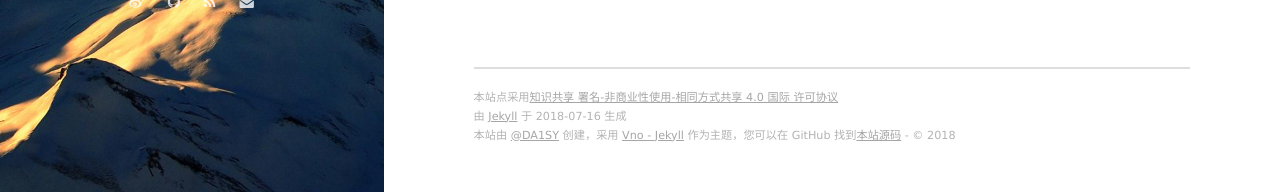
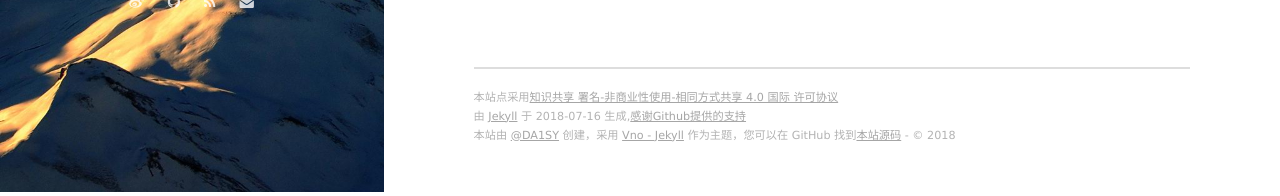
Before and after one commit to linusboyle/linusboyle.cn, a Jekyll site: the page built from _posts/2018-02-08-Kali-DNS+MS10-002.md, in a window 1280 px wide. Shown: the part 708-904 px from the top of the page. Built offline with Jekyll 4.4.1, drawn with Linux system fonts in a browser that asks for light colours; nearby versions of some CDN libraries; our own code applies the rules of GitHub Pages for plain Markdown files.

Commit message:
Update footer.html

```diff
--- a/_includes/footer.html
+++ b/_includes/footer.html
@@ -1,7 +1,7 @@
 <section class="footer">
     <footer>
     	<span class="footer__copyright">本站点采用<a href="http://creativecommons.org/licenses/by-nc-sa/4.0/">知识共享 署名-非商业性使用-相同方式共享 4.0 国际 许可协议</a></span>
-        <span class="footer__copyright">由 <a href="https://jekyllrb.com">Jekyll</a> 于 {{ site.time | date: "%F" }} 生成</span>
+      <span class="footer__copyright">由 <a href="https://jekyllrb.com">Jekyll</a> 于 {{ site.time | date: "%F" }} 生成,<a href="https://github.com">感谢Github提供的支持</a></span>
         <span class="footer__copyright">本站{% if site.creator %}由 {{site.creator}} 创建，{% endif %}采用 <a href="https://github.com/onevcat/vno-jekyll">Vno - Jekyll</a> 作为主题，您可以在 GitHub 找到<a href="https://github.com/linusboyle/linusboyle.github.io">本站源码</a> - &copy; {{site.time | date: "%Y"}}</span>
     </footer>
 </section>
```
